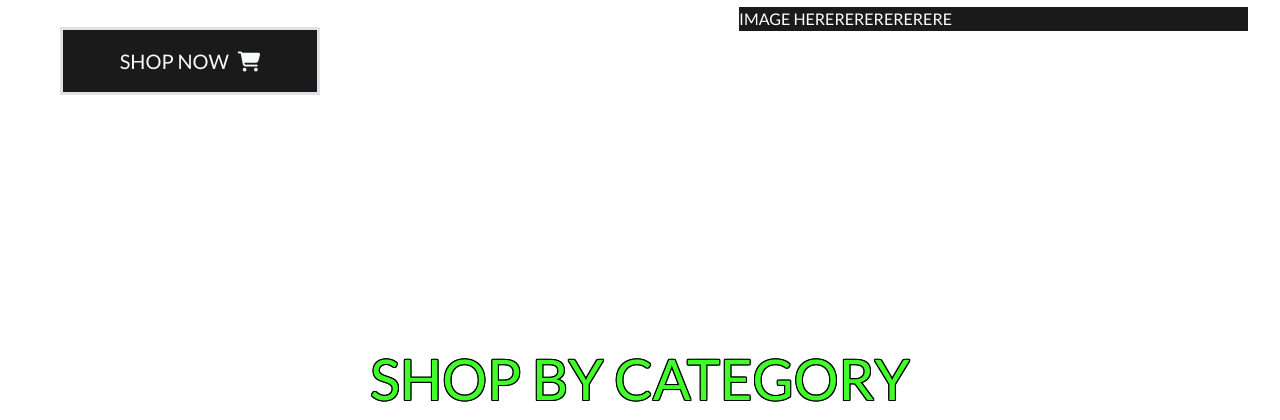
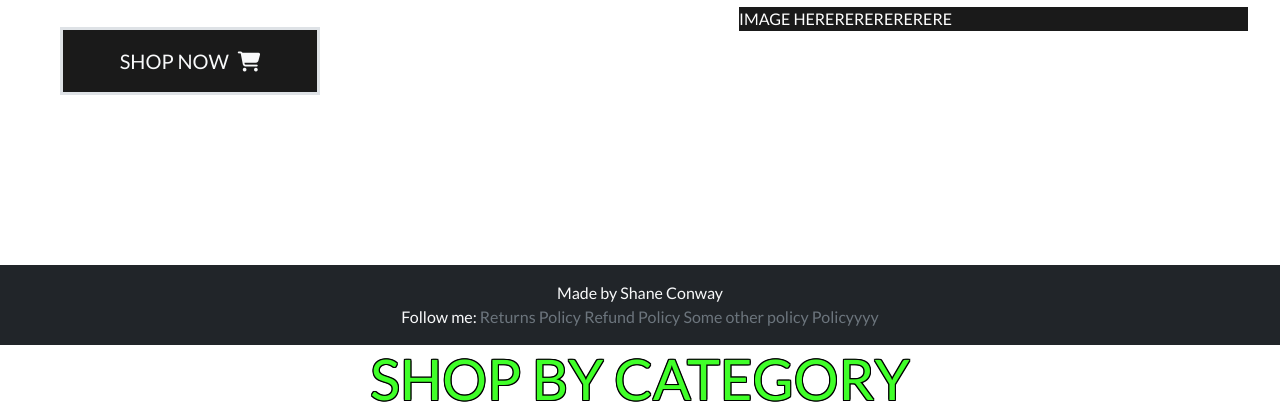
Before and after one commit to ShaneCDev/cna-ireland, a Django app: page / in a window 1280 px wide. Shown: the part 455-875 px from the top of the page. Run offline with Django 4.2, Linux system fonts and the light colour scheme; some libraries are stand-ins or nearby versions.

Commit message:
added a footer but its bugged at the moment, content is hidden behind it need to fix

```diff
--- a/static/css/base.css
+++ b/static/css/base.css
@@ -12,6 +12,14 @@ body {
     height: calc(100vh - 164px);
     color: var(--secondary-color);
     font-family: 'Lato';
+}
+
+.footer {
+    position: fixed;
+    left: 0;
+    bottom: 0;
+    width: 100%;
+    text-align: center;
 }
 
 /* .background-image {
--- a/templates/base.html
+++ b/templates/base.html
@@ -159,6 +159,9 @@
     {% block content %}
     {% endblock %}
 
+
+    {% include 'includes/footer.html' %}
+
     {% block postloadjs %}
     <script type="text/javascript">
         const toastElement = document.querySelector('.toast');
--- /dev/null
+++ b/templates/includes/footer.html
@@ -0,0 +1,9 @@
+<footer class="footer mt-auto py-3 bg-dark">
+    <p class="m-0 text-center text-light">Made by Shane Conway</p>
+    <p class="m-0 text-center text-light">Follow me:
+        <a href="#" class="text-muted me-auto">Returns Policy</a>
+        <a href="#" class="text-muted me-auto">Refund Policy</a>
+        <a href="#" class="text-muted me-auto">Some other policy</a>
+        <a href="#" class="text-muted me-auto">Policyyyy</a>
+    </p>
+</footer>
```
